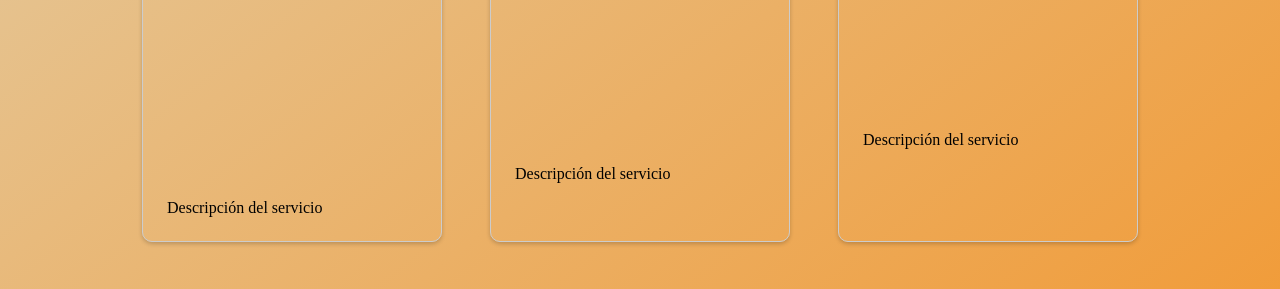
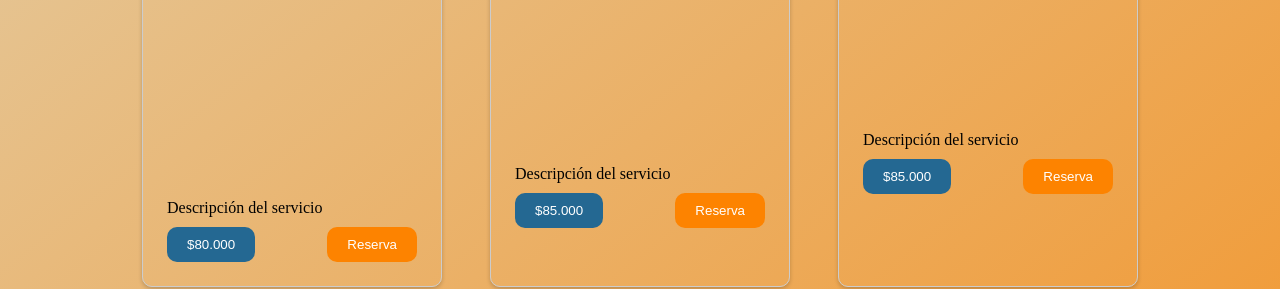
Before and after one commit to santirepo13/Fixit, a plain HTML site: page pricing.html in a window 1280 px wide. Shown: the part 550-839 px from the top of the page. Drawn offline with Linux system fonts and the light colour scheme.

Commit message:
maquetacion5

```diff
--- a/pricing.html
+++ b/pricing.html
@@ -40,20 +40,35 @@
           <div class="portfolio-item">
               <h2 class="portfolio-title">Arreglo de Computadores de Mesa</h2>
               <div class="portfolio-image">
+                  <!-- Imagen -->
               </div>
               <p class="portfolio-description">Descripción del servicio</p>
+              <div class="portfolio-actions">
+                  <button class="price-btn">$80.000</button>
+                  <button class="reserve-btn">Reserva</button>
+              </div>
           </div>
           <div class="portfolio-item">
               <h2 class="portfolio-title">Arreglo de Portátiles</h2>
               <div class="portfolio-image">
+                  <!-- Imagen -->
               </div>
               <p class="portfolio-description">Descripción del servicio</p>
+              <div class="portfolio-actions">
+                  <button class="price-btn">$85.000</button>
+                  <button class="reserve-btn">Reserva</button>
+              </div>
           </div>
           <div class="portfolio-item">
               <h2 class="portfolio-title">Montaje de Redes</h2>
               <div class="portfolio-image">
+                  <!-- Imagen -->
               </div>
               <p class="portfolio-description">Descripción del servicio</p>
+              <div class="portfolio-actions">
+                  <button class="price-btn">$85.000</button>
+                  <button class="reserve-btn">Reserva</button>
+              </div>
           </div>
       </div>
 </main>
--- a/style.css
+++ b/style.css
@@ -288,7 +288,9 @@ main .h1title {
     color: black;
 }
 
-
+.contact-info {
+    font-size: 24px;
+}
 
 .services-list {
     list-style-type: none;
@@ -347,3 +349,37 @@ main .h1title {
 .portfolio-description {
     margin-top: 10px;
 }
+
+.portfolio-actions {
+    display: flex;
+    justify-content: space-between;
+    margin-top: 10px;
+}
+
+.price-btn {
+    background-color: #246892;
+    color: #ffffff;
+    padding: 10px 20px;
+    border: none;
+    border-radius: 10px;
+    cursor: pointer;
+}
+
+.price-btn:hover {
+    background-color: #ecc467;
+    color: black;
+}
+
+.reserve-btn {
+    background-color: #fd8300;
+    color: #ffffff;
+    padding: 10px 20px;
+    border: none;
+    border-radius: 10px;
+    cursor: pointer;
+}
+
+.reserve-btn:hover {
+    background-color: #ecc467;
+    color: black;
+}
```
Lines whose indentation alone changed are shown as unchanged.
